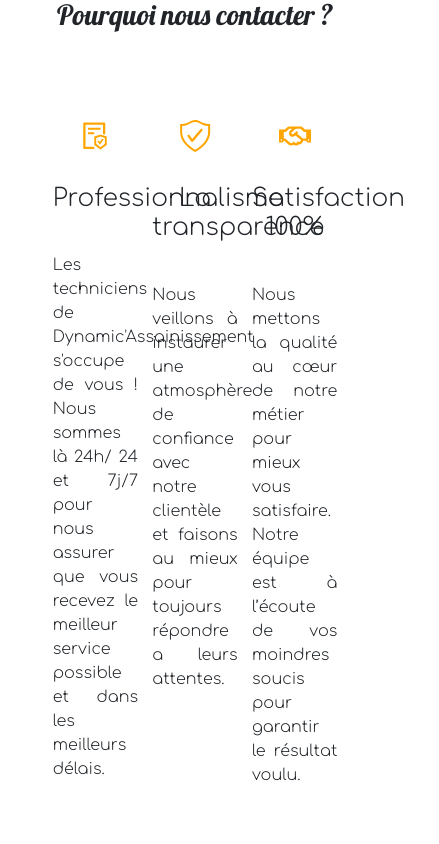
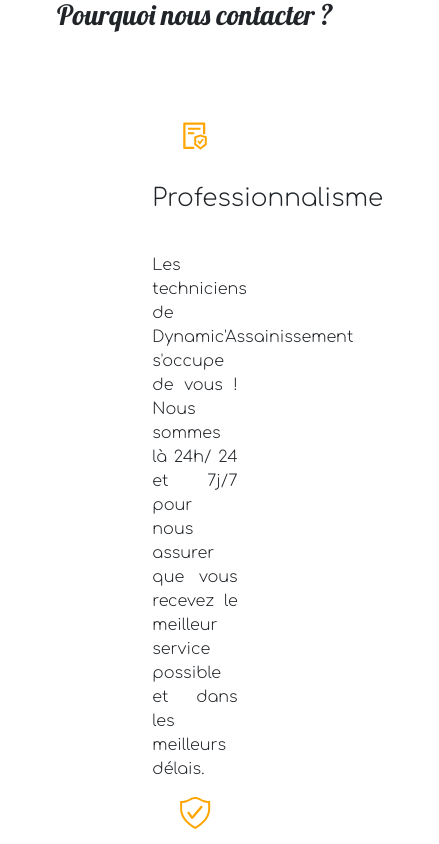
Before and after one commit to Mehdi-Filali/Dynamic-assainissement, a React (Create React App) app: page / in a window 390 px wide. Shown: the part 2180-3024 px from the top of the page, 439 px wide, since content can reach past the window. Built offline with nearby package versions, Linux system fonts and the light colour scheme.

Commit message:
working on responsive

```diff
--- a/src/pages/Home/index.jsx
+++ b/src/pages/Home/index.jsx
@@ -28,7 +28,7 @@ function Home() {
         <p>“Personne n'aime penser à l'entretien quotidien de ses tuyaux et canalisations, mais lorsqu'ils se bouchent, c'est un problème sérieux. Nous sommes l'entreprise sur laquelle vous pouvez compter pour être là pour vous 24h/24, 7j/7. Nous nous rendons à votre domicile ou à votre bureau et nettoyons vos canalisations et vos tuyaux.”</p>
 
 
-        </div>
+      </div>
 
         <div className='main'>
 
@@ -57,7 +57,7 @@ function Home() {
               <h1>Pourquoi nous contacter ?</h1>
             </div>
 
-            <div className='container-row why-contact'>
+            <div className='container-row why-contact responsive-col'>
               <div data-aos="fade-in">
                 <AiOutlineFileProtect style={styleIcon} />
                 <h2>Professionnalisme</h2>
@@ -115,7 +115,7 @@ function Home() {
 
             <div className='container-row'>
 
-              <div className='container-service container-row'>
+              <div className='responsive-col container-service container-row'>
 
                 <div data-aos="fade-in" className='icon-dcp'>
                   <div className='déboucher'></div>
--- a/src/styles/Header.css
+++ b/src/styles/Header.css
@@ -196,5 +196,4 @@ img
     }
 
 
-
 }
--- a/src/styles/Home.css
+++ b/src/styles/Home.css
@@ -146,6 +146,19 @@ p
 }
 
 
+
+@media screen and (max-width: 844px) {
+
+
+    .responsive-col
+    {
+        flex-direction: column;
+        align-items: center;
+    }
+
+}
+
+
 /* @keyframes slide-left {
     from {transform: translate(-100px); opacity: 0;}
     to {transform: translate(0px); opacity: 1;}
```
